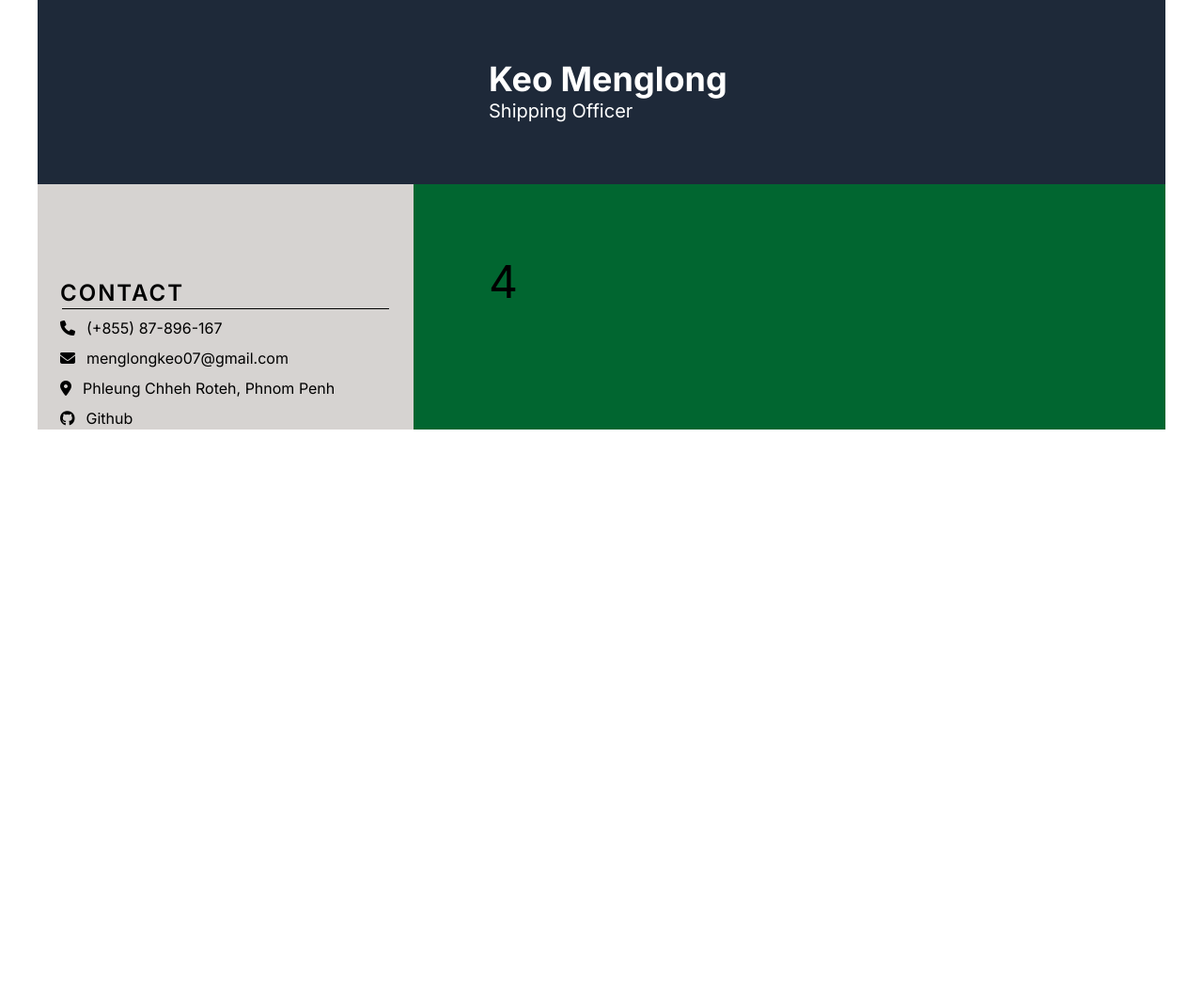
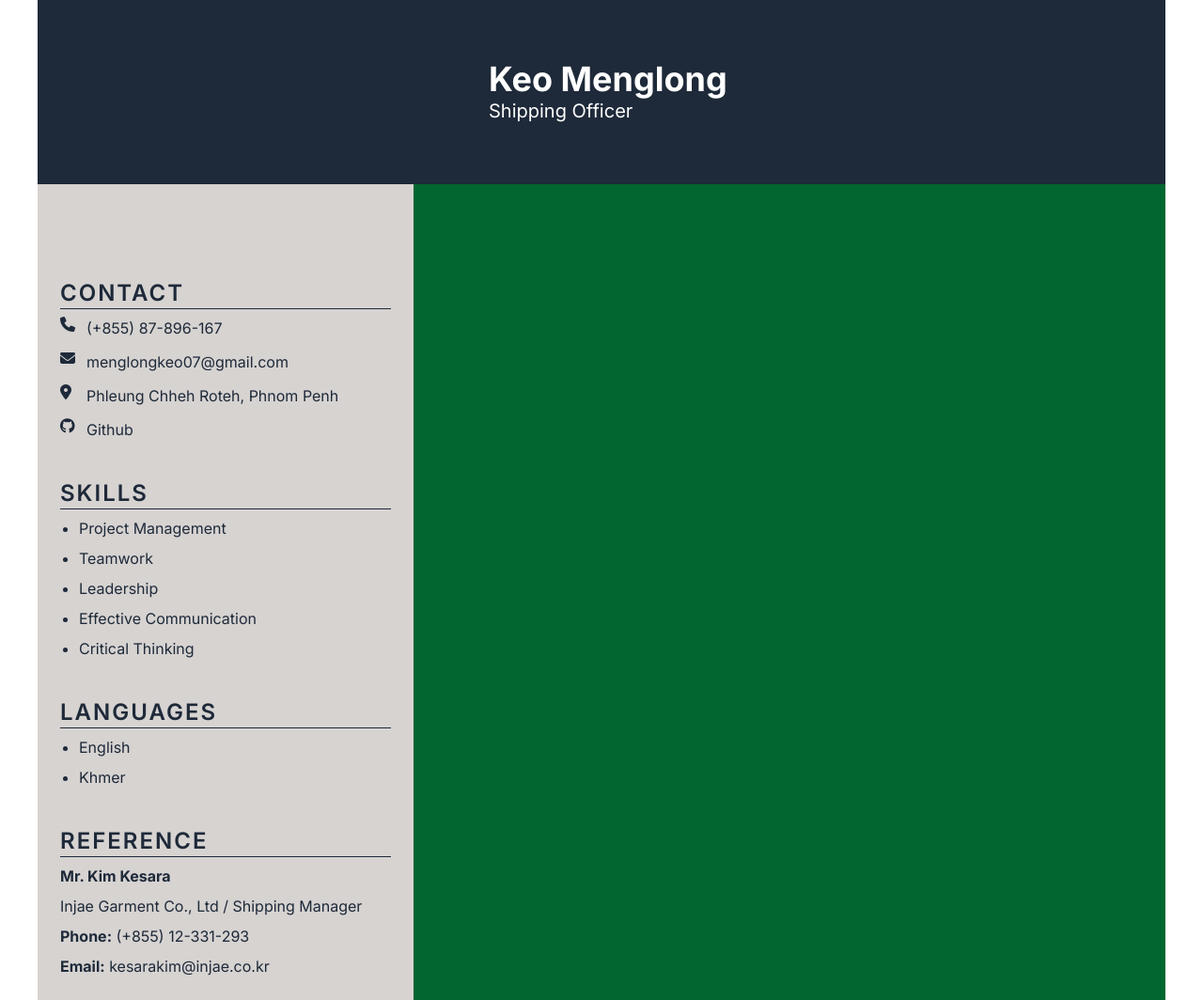
Before and after one commit to MenglongK/CurriculumVitae, a website: page index.html in a window 1280 px wide. Shown: the whole page at 94% size. Before the commit the page ends 800 px from the top, so only its background shows below. Drawn offline with Linux system fonts and the light colour scheme.

Commit message:
Update lelf side

```diff
--- a/index.html
+++ b/index.html
@@ -22,7 +22,7 @@
     </style>
   </head>
   <body>
-    <main>
+    <main class="text-gray-800">
       <!-- <section class="container lg:w-[1200px] bg-gray-800 m-auto">
         <div class="text-end max-sm:pr-9 pr-20 max-sm:py-9 py-16 text-white">
           <h1 class="text-4xl font-bold max-sm:text-2xl">Keo Menglong</h1>
@@ -31,42 +31,89 @@
       </section> -->
       <section class="lg:w-[1200px] m-auto md:grid grid-cols-3 border-0">
         <div class="text-5xl bg-gray-800 p-20 max-sm:hidden"></div>
+        <!-- header -->
         <div
           class="bg-gray-800 max-sm:pr-9 px-20 max-sm:py-9 py-16 col-span-2 text-white"
         >
           <h1 class="text-4xl font-bold max-sm:text-2xl">Keo Menglong</h1>
           <p class="text-xl max-sm:text-sm">Shipping Officer</p>
         </div>
-        <div class="text-xl bg-stone-300 max-sm:text-center md:px-6">
+        <!-- left side -->
+        <div class="text-xl bg-stone-300 max-sm:text-center md:px-6 pb-6">
           <h3
             class="uppercase md:text-2xl font-semibold tracking-[2px] md:mt-25"
           >
             contact
           </h3>
-          <hr class="mx-[2px]" />
-          <a href="tel:(+855) 87-896-167" target="_blank"
-            ><p class="text-base pt-2">
-              <i class="fa-solid fa-phone pr-3"></i>(+855) 87-896-167
-            </p></a
+          <hr />
+          <div class="flex pt-2">
+            <div class="grid grid-cols-1 gap-3">
+              <i class="fa-solid fa-phone text-base pr-3"></i>
+              <i class="fa-solid fa-envelope text-base pr-3"></i>
+              <i class="fa-solid fa-location-dot text-base pr-3"></i>
+              <i class="fa-brands fa-github text-base pr-3"></i>
+            </div>
+            <div class="grid grid-cols-1 gap-3">
+              <a href="tel:+85587896167" target="_blank"
+                ><p class="text-base">(+855) 87-896-167</p></a
+              >
+              <a href="mailto:menglongkeo07@gmail.com" target="_blank"
+                ><p class="text-base">menglongkeo07@gmail.com</p></a
+              >
+              <a
+                href="https://maps.app.goo.gl/S2oRfwv9z2ZAeAs67"
+                target="_blank"
+                ><p class="text-base">Phleung Chheh Roteh, Phnom Penh</p></a
+              >
+              <a href="https://github.com/MenglongK" target="_blank"
+                ><p class="text-base">Github</p></a
+              >
+            </div>
+          </div>
+          <h3
+            class="uppercase md:text-2xl font-semibold tracking-[2px] md:mt-10"
           >
-          <a href="mailto:menglongkeo07@gmail.com" target="_blank"
-            ><p class="text-base pt-2">
-              <i class="fa-solid fa-envelope pr-3"></i>menglongkeo07@gmail.com
-            </p></a
+            skills
+          </h3>
+          <hr />
+          <ul class="list-disc md:mx-5 text-base pt-2 grid grid-cols-1 gap-2">
+            <li>Project Management</li>
+            <li>Teamwork</li>
+            <li>Leadership</li>
+            <li>Effective Communication</li>
+            <li>Critical Thinking</li>
+          </ul>
+          <h3
+            class="uppercase md:text-2xl font-semibold tracking-[2px] md:mt-10"
           >
-          <a href="https://maps.app.goo.gl/S2oRfwv9z2ZAeAs67" target="_blank"
-            ><p class="text-base pt-2">
-              <i class="fa-solid fa-location-dot pr-3"></i>Phleung Chheh Roteh,
-              Phnom Penh
-            </p></a
+            languages
+          </h3>
+          <hr />
+          <ul class="list-disc md:mx-5 text-base pt-2 grid grid-cols-1 gap-2">
+            <li>English</li>
+            <li>Khmer</li>
+          </ul>
+          <h3
+            class="uppercase md:text-2xl font-semibold tracking-[2px] md:mt-10"
           >
-          <a href="https://github.com/MenglongK" target="_blank"
-            ><p class="text-base pt-2">
-              <i class="fa-brands fa-github pr-3"></i>Github
-            </p></a
-          >
+            reference
+          </h3>
+          <hr />
+          <ul class="text-base pt-2 grid grid-cols-1 gap-2">
+            <li class="font-bold">Mr. Kim Kesara</li>
+            <li>Injae Garment Co., Ltd / Shipping Manager</li>
+            <li>
+              <span class="font-bold">Phone:</span>
+              <a href="tel:+85512331293">(+855) 12-331-293</a>
+            </li>
+            <li>
+              <span class="font-bold">Email:</span>
+              <a href="mailto:kesarakim@injae.co.kr">kesarakim@injae.co.kr</a>
+            </li>
+          </ul>
         </div>
-        <div class="text-5xl bg-green-800 p-20 col-span-2">4</div>
+        <!-- Right side -->
+        <div class="text-5xl bg-green-800 p-20 col-span-2"></div>
       </section>
     </main>
   </body>
```
Also changed, not shown: src/output.css.
